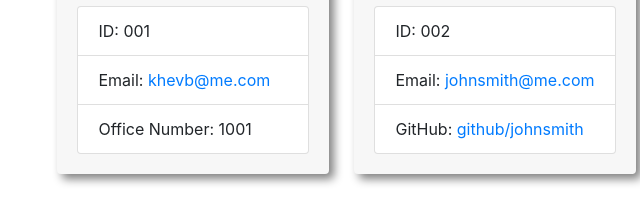
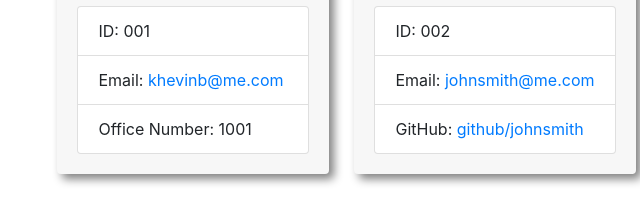
Before and after one commit to khevb27/UTA-Bootcamp-Challenge10, a website: page dist/team.html in a window 1280 px wide. Shown: the part 383-606 px from the top of the page, 130-770 px from the left. Drawn offline with nearby package versions, Linux system fonts and the light colour scheme.

Commit message:
finishing updates and video submission details

```diff
--- a/dist/team.html
+++ b/dist/team.html
@@ -29,7 +29,7 @@
 <div class="card-body">
     <ul class="list-group">
         <li class="list-group-item">ID: 001</li>
-        <li class="list-group-item">Email: <a href="mailto:khevb@me.com">khevb@me.com</a></li>
+        <li class="list-group-item">Email: <a href="mailto:khevinb@me.com">khevinb@me.com</a></li>
         <li class="list-group-item">Office Number: 1001</li>
     </ul>
 </div>
```
Also changed, not shown: README.md, assets/images/C10 Screenshot 1.png (added), assets/images/C10 Screenshot 2.png (added), assets/images/C10 Screenshot 3.png (added), 1 other file.
